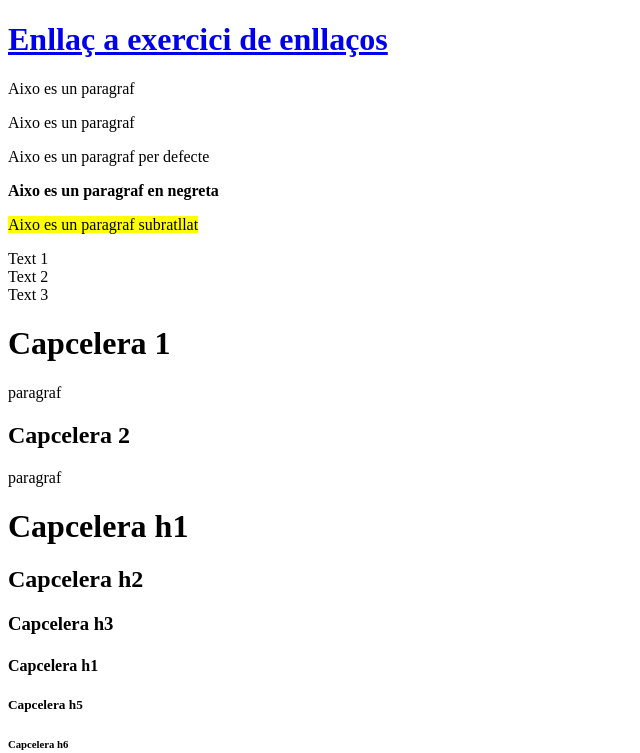
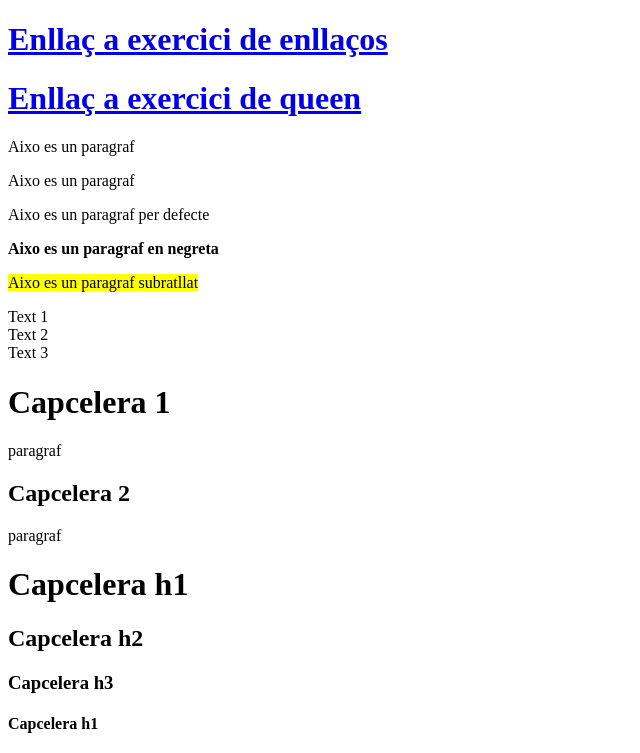
Before and after one commit to Hugsl/HugoSanchis-M04, a plain HTML site: page index.html in a window 1280 px wide. Shown: the top 753 px of the page, without its empty margins (0-640 px from the left). Drawn offline with Linux system fonts and the light colour scheme.

Commit message:
Update index.html

```diff
--- a/index.html
+++ b/index.html
@@ -6,7 +6,8 @@
     <body>
       <!--<h1 style><a href="https://c.tenor.com/AqeBSk-qprIAAAAd/guayando.gif" style=color:"black"; visited:"black"; text-decoration:none;>Hello World!</a></h1>-->
       <h1><a href="ExEn.html">Enllaç a exercici de enllaços </a></h1>
-    <!-- Excercisi 1-->
+      <h1><a href="Queen.html">Enllaç a exercici de queen</a></h1>
+      <!-- Excercisi 1-->
       <p>Aixo es un paragraf</p>
       <p>Aixo es un paragraf</p>
 
```
